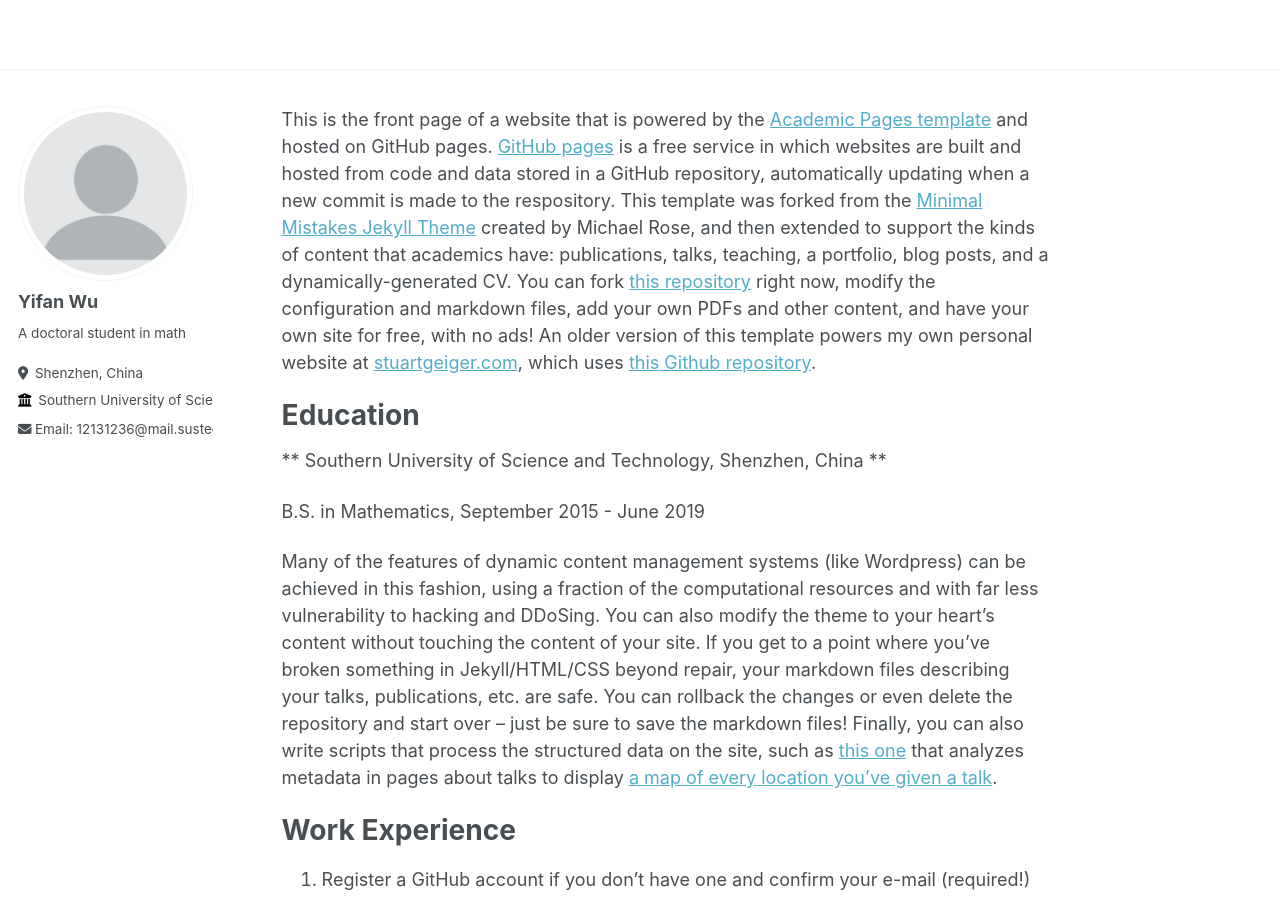
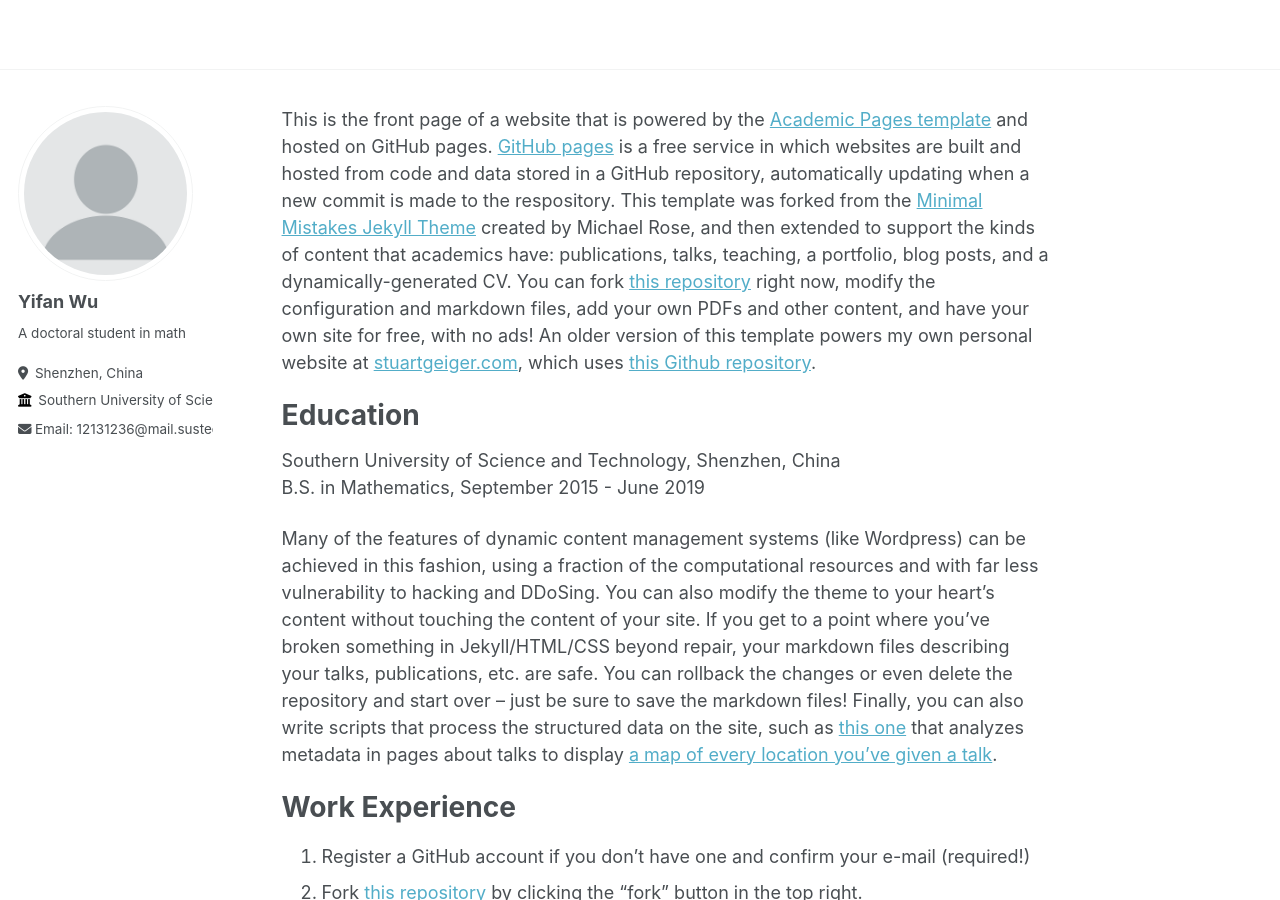
Before and after one commit to Wuyf19970105/Wuyf19970105.github.io, a Jekyll site: the page built from _pages/about.md, in a window 1280 px wide and 900 px high. Built offline with Jekyll 4.4.1, drawn with Linux system fonts in a browser that asks for light colours.

```diff
--- a/_pages/about.md
+++ b/_pages/about.md
@@ -11,8 +11,7 @@ This is the front page of a website that is powered by the [Academic Pages templ
 
 Education
 ======
-** Southern University of Science and Technology, Shenzhen, China **
-
+Southern University of Science and Technology, Shenzhen, China\\
 B.S. in Mathematics, September 2015 - June 2019
 
 Many of the features of dynamic content management systems (like Wordpress) can be achieved in this fashion, using a fraction of the computational resources and with far less vulnerability to hacking and DDoSing. You can also modify the theme to your heart's content without touching the content of your site. If you get to a point where you've broken something in Jekyll/HTML/CSS beyond repair, your markdown files describing your talks, publications, etc. are safe. You can rollback the changes or even delete the repository and start over -- just be sure to save the markdown files! Finally, you can also write scripts that process the structured data on the site, such as [this one](https://github.com/academicpages/academicpages.github.io/blob/master/talkmap.ipynb) that analyzes metadata in pages about talks to display [a map of every location you've given a talk](https://academicpages.github.io/talkmap.html).
```
